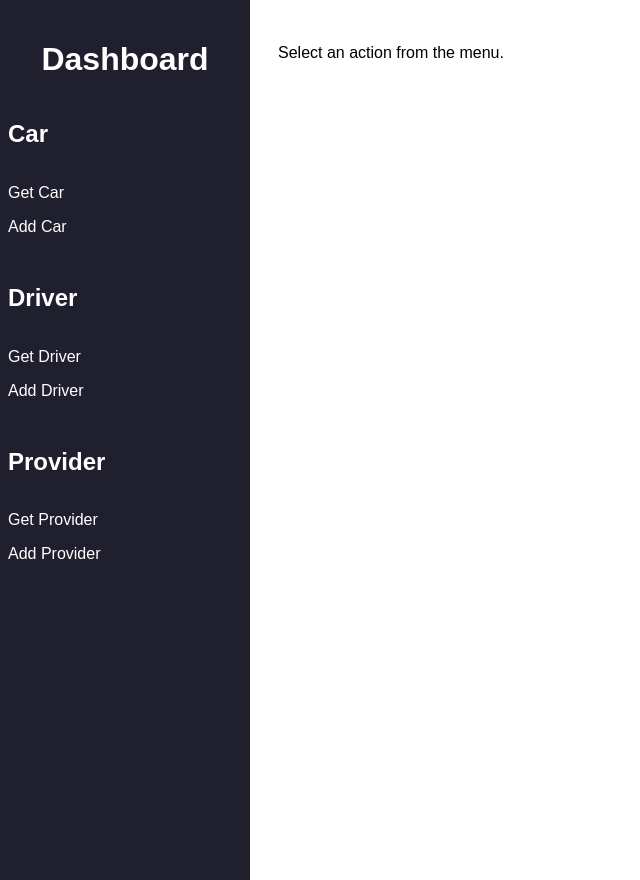
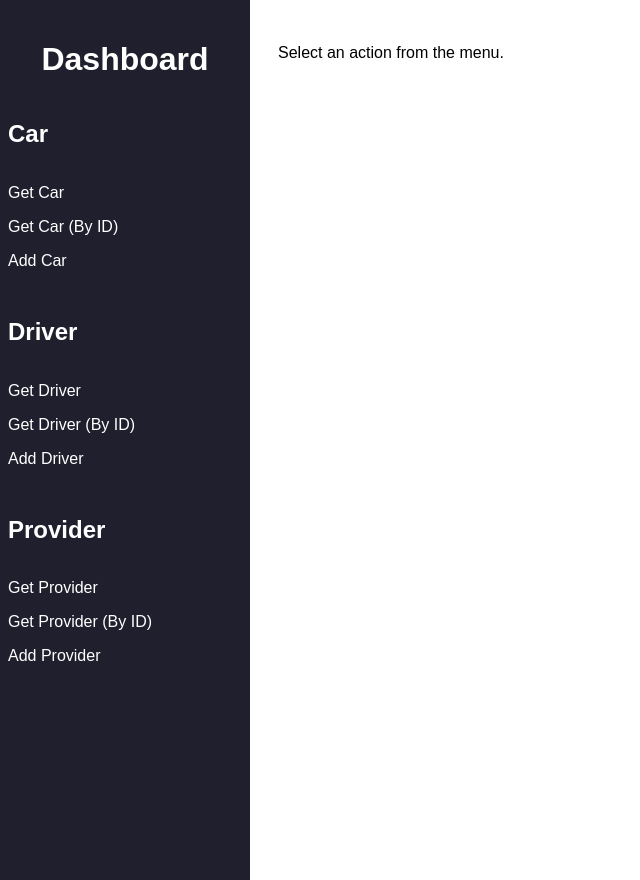
Before and after one commit to floren-audrina/MS-RentalTransport-GroupI, a PHP site: page /dashboard.php in a window 1280 px wide. Shown: the whole page, without its empty margins (0-640 px from the left). Run offline with PHP 8.4, Linux system fonts and the light colour scheme.

Commit message:
update all

```diff
--- a/dashboard.php
+++ b/dashboard.php
@@ -72,63 +72,98 @@
         <ul>
             <h2>Car</h2>
             <li><a href="?action=get_car">Get Car</a></li>
+            <li><a href="?action=get_car">Get Car (By ID)</a></li>
             <li><a href="?action=get_car">Add Car</a></li>
+
             <h2>Driver</h2>
             <li><a href="?action=get_driver">Get Driver</a></li>
+            <li><a href="?action=get_driver">Get Driver (By ID)</a></li>
             <li><a href="?action=get_car">Add Driver</a></li>
+
             <h2>Provider</h2>
             <li><a href="?action=get_provider">Get Provider</a></li>
+            <li><a href="?action=get_provider">Get Provider (By ID)</a></li>
             <li><a href="?action=get_car">Add Provider</a></li>
         </ul>
     </div>
 
     <div class="content">
     <?php
+        function fetch_data($url) {
+            $response = file_get_contents($url);
+            return json_decode($response, true);
+        }
+
+        function display_json($data) {
+            echo "<div class='response'><pre>" . json_encode($data, JSON_PRETTY_PRINT) . "</pre></div>";
+        }
+
         if (isset($_GET['action'])) {
             $action = $_GET['action'];
+            $id = isset($_GET['id']) ? $_GET['id'] : null;
+            $base_url = 'http://localhost:8000';
 
-                // Fetch data based on action
             switch ($action) {
                 case 'get_car':
-                        $url = 'http://localhost:8000/car';
+                    $url = "$base_url/car";
+                    $data = fetch_data($url);
+                    display_json($data);
+                    break;
+                case 'get_car_by_id':
+                    if ($id) {
+                        $url = "$base_url/car?id=$id";
+                        $data = fetch_data($url);
+                        display_json($data);
+                    } else {
+                        echo "<script>alert('Please provide a car ID.');</script>";
+                    }
                     break;
                 case 'add_car':
-                        $url = '';
+                    echo "<p>Add Car functionality to be implemented.</p>";
                     break;
                 case 'get_driver':
-                        $url = 'http://localhost:8000/driver';
+                    $url = "$base_url/driver";
+                    $data = fetch_data($url);
+                    display_json($data);
+                    break;
+                case 'get_driver_by_id':
+                    if ($id) {
+                        $url = "$base_url/driver?id=$id";
+                        $data = fetch_data($url);
+                        display_json($data);
+                    } else {
+                        echo "<script>alert('Please provide a driver ID.');</script>";
+                    }
                     break;
                 case 'add_driver':
-                        $url = '';
+                    echo "<p>Add Driver functionality to be implemented.</p>";
                     break;
                 case 'get_provider':
-                        $url = 'http://localhost:8000/provider';
+                    $url = "$base_url/provider";
+                    $data = fetch_data($url);
+                    display_json($data);
+                    break;
+                case 'get_provider_by_id':
+                    if ($id) {
+                        $url = "$base_url/provider?id=$id";
+                        $data = fetch_data($url);
+                        display_json($data);
+                    } else {
+                        echo "<script>alert('Please provide a provider ID.');</script>";
+                    }
                     break;
                 case 'add_provider':
-                        $url = '';
+                    echo "<p>Add Provider functionality to be implemented.</p>";
                     break;
                 default:
-                        $url = '';
+                    echo "<p>Invalid action.</p>";
                     break;
-                }
-
-                if ($url) {
-                    // Fetch data from API or service
-                    $response = file_get_contents($url);
-                    $data = json_decode($response);
-
-                    // Convert data to formatted JSON string
-                    $jsonData = json_encode($data, JSON_PRETTY_PRINT);
-
-                    // Output JSON string
-                    echo "<pre>$jsonData</pre>";
-                } else {
-                    echo "<p>Invalid action.</p>";
             }
         } else {
             echo "<p>Select an action from the menu.</p>";
         }
     ?>
+
     </div>
 </body>
 </html>
```
Also changed, not shown: 3 other files. Lines whose indentation alone changed are shown as unchanged.
